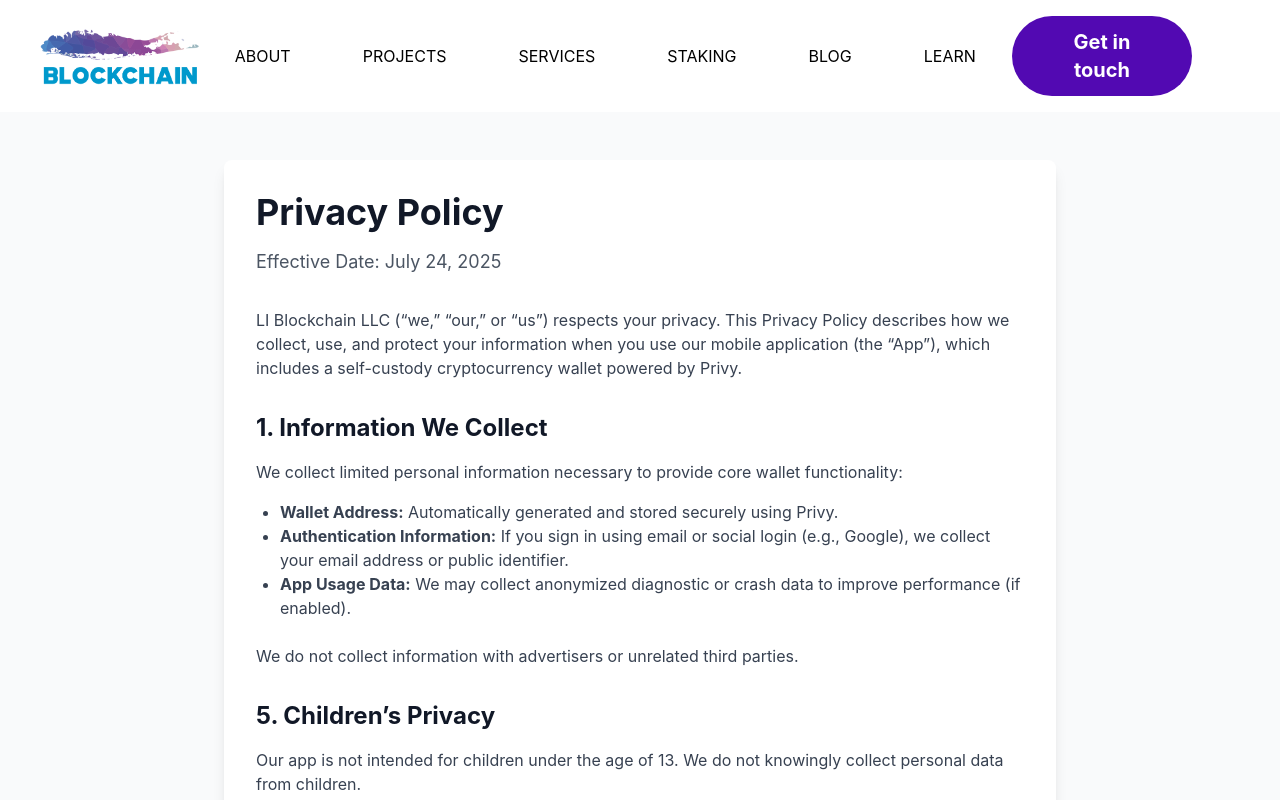
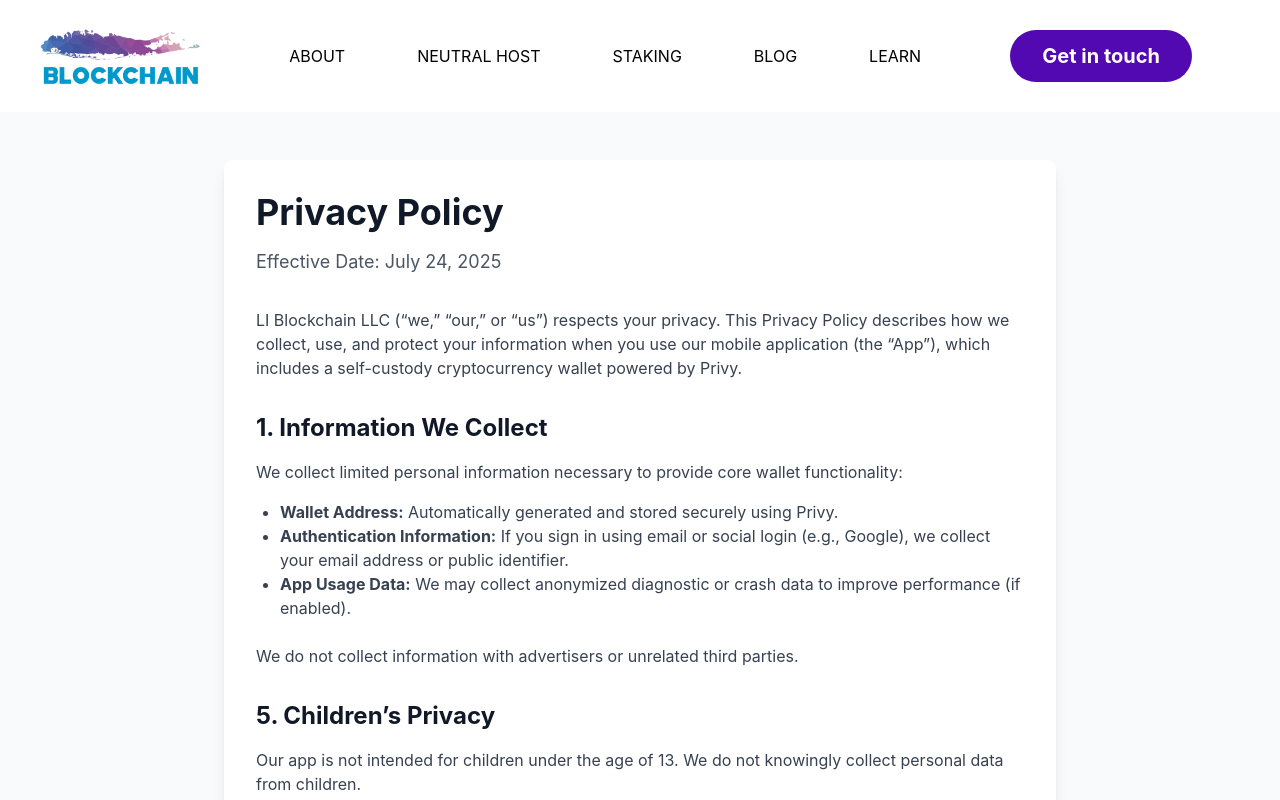
Before and after one commit to li-blockchain/liblockchain.org, a Next.js app: page /privacy in a window 1280 px wide. Shown: the top 800 px of the page. Built offline with nearby package versions, Linux system fonts and the light colour scheme.

Commit message:
Fixed escapes on new page

```diff
--- a/components/EmbeddedContactForm.jsx
+++ b/components/EmbeddedContactForm.jsx
@@ -63,7 +63,7 @@ const EmbeddedContactForm = function(props) {
         <div className={`bg-white rounded-lg p-8 shadow-lg max-w-2xl mx-auto ${additionalClasses}`}>
             <div className="mb-6 text-center">
                 <h2 className="text-2xl font-bold mb-2">Join the Community WiFi Network</h2>
-                <p className="text-gray-600">Fill out the form below and we'll get in touch within 24 hours</p>
+                <p className="text-gray-600">Fill out the form below and we&apos;ll get in touch within 24 hours</p>
             </div>
 
             <form onSubmit={handleSubmit}>
@@ -109,7 +109,7 @@ const EmbeddedContactForm = function(props) {
                 {submitStatus === 'success' && (
                     <div className="mt-6 p-4 bg-green-100 border border-green-400 text-green-700 rounded-lg text-center">
                         <p className="font-semibold">Thank you for your interest!</p>
-                        <p>We'll contact you within 24 hours to discuss how you can join our community WiFi network.</p>
+                        <p>We&apos;ll contact you within 24 hours to discuss how you can join our community WiFi network.</p>
                     </div>
                 )}
 
--- a/components/Navigation.jsx
+++ b/components/Navigation.jsx
@@ -18,8 +18,7 @@ export default function Navigation() {
         <div className="hidden lg:block flex items-center justify-center inset-0 menu">
             <nav role="navigation" className="flex justify-center items-center uppercase">
             <a href="/#about" className="relative no-underline p-9">About</a>
-            <a href="/#projects" className="relative no-underline p-9">Projects</a>
-            <a href="/#services" className="relative no-underline p-9">Services</a>
+            <a href="/community-wifi" className="relative no-underline p-9">Neutral Host</a>
             <a href="/eth-staking" className="relative no-underline p-9">Staking</a>
             <a href="https://mirror.xyz/0x372051ff945eD07b8073872C7B77C9E84e000e06" className="relative no-underline p-9">Blog</a>
             <a href="https://www.youtube.com/c/LongIslandBlockchain" className="relative no-underline p-9">Learn</a>
@@ -38,8 +37,7 @@ export default function Navigation() {
         <div className="p-10">
                 <nav role="navigation" className="flex flex-col justify-center items-center uppercase">
                 <a href="/#about" className="relative no-underline p-9">About</a>
-                <a href="/#projects" className="relative no-underline p-9">Projects</a>
-                <a href="/#services" className="relative no-underline p-9">Services</a>
+                <a href="/community-wifi" className="relative no-underline p-9">Neutral Host</a>
                 <a href="/eth-staking" className="relative no-underline p-9">Staking</a>
                 <a href="https://mirror.xyz/0x372051ff945eD07b8073872C7B77C9E84e000e06" className="relative no-underline p-9">Blog</a>
                 <a href="https://www.youtube.com/c/LongIslandBlockchain" className="relative no-underline p-9">Learn</a>
```
